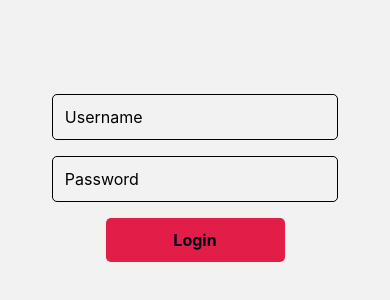
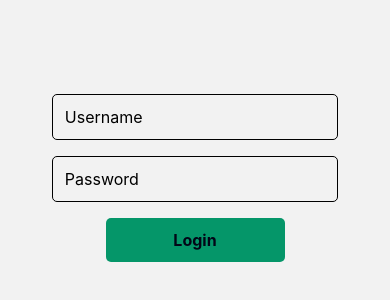
Before and after one commit to jonichi16/sample_project_rn, a React Native app: screen /Auth in a window 390 px wide. Shown: the part 244-544 px from the top of the page. Built offline with nearby package versions, Linux system fonts and the light colour scheme.

Commit message:
Update button color

```diff
--- a/src/common/components/buttons/Button.tsx
+++ b/src/common/components/buttons/Button.tsx
@@ -17,7 +17,7 @@ const Button = ({title, testID, style, onPress}: ButtonProps) => {
       style={({pressed}) => [
         {
           ...(style || {width: '100%'}),
-          backgroundColor: pressed ? '#f43f5e' : '#e11d48',
+          backgroundColor: pressed ? Colors.primary.p500 : Colors.primary.p600,
           transform: pressed ? [{scale: 0.98}] : [{scale: 1}],
         },
         styles.button,
--- a/src/common/styles/colors.ts
+++ b/src/common/styles/colors.ts
@@ -1,6 +1,6 @@
 export const primary = {
   dark: '#020617',
   light: '#f8fafc',
-  p600: '#e11d48',
-  p500: '#f43f5e',
+  p600: '#059669',
+  p500: '#10b981',
 };
```
